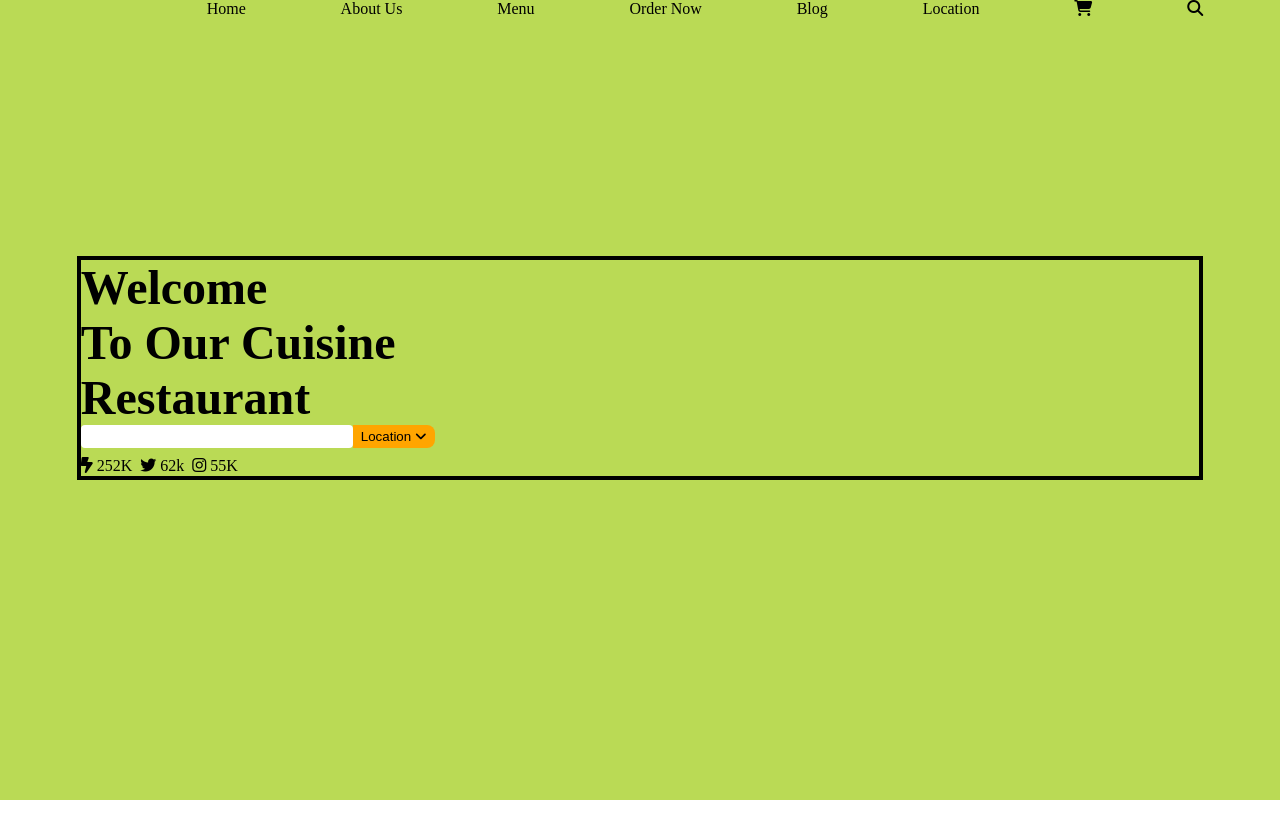
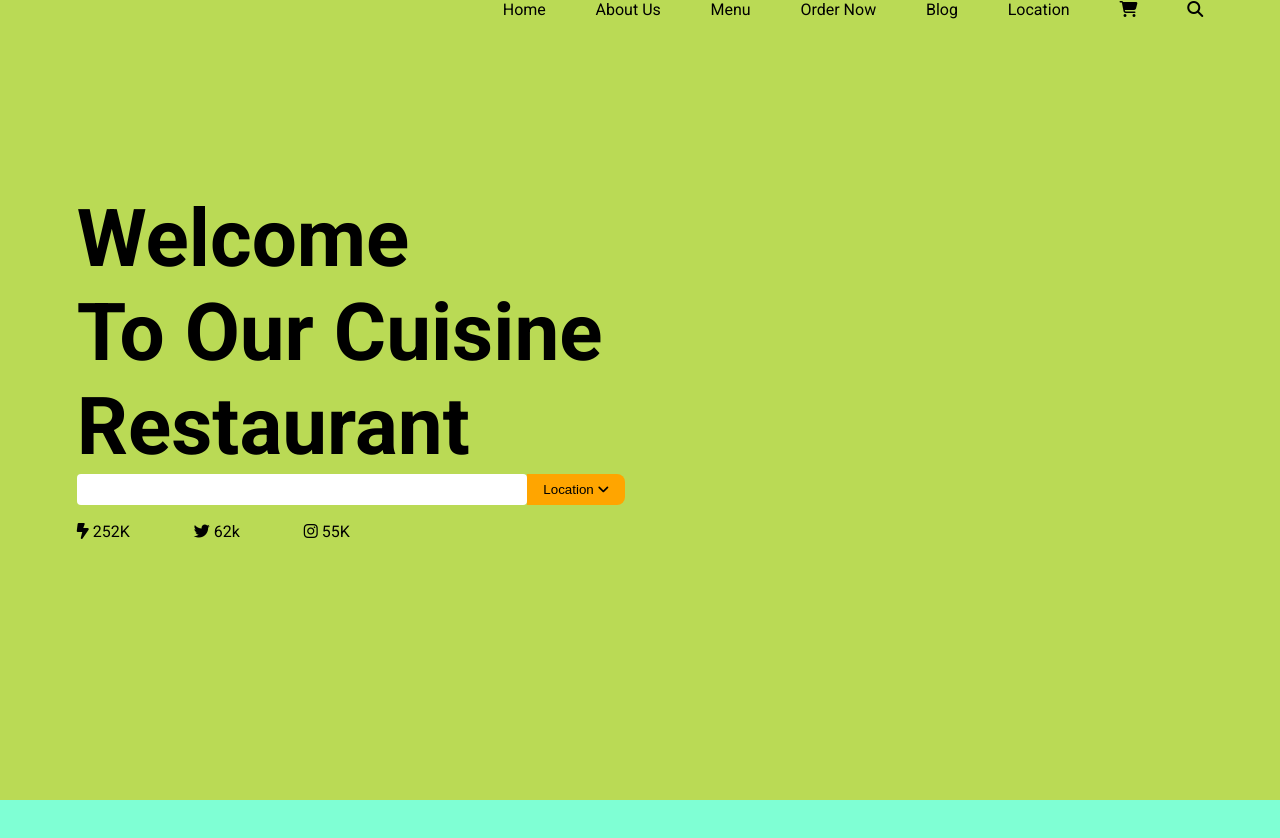
Before and after one commit to shoneriki/Restaurant-Page, a plain HTML site: page index.html in a window 1280 px wide. Before the commit the page ends 800 px from the top, so only its background shows below. Drawn offline with Linux system fonts and the light colour scheme.

Commit message:
second section started, some renaming for readability

```diff
--- /dev/null
+++ b/css/base-styles.css
@@ -0,0 +1,12 @@
+@import url('https://fonts.googleapis.com/css2?family=Roboto:wght@400;700&display=swap');
+* {
+  box-sizing: border-box
+}
+
+body,html {
+  margin: 0;
+  padding: 0;
+  width: 100%;
+  height: 100%;
+  font-family: Roboto;
+}
--- a/css/styles.css
+++ b/css/first-section.css
@@ -1,15 +1,4 @@
-* {
-  box-sizing: border-box
-}
-
-body,html {
-  margin: 0;
-  padding: 0;
-  width: 100%;
-  height: 100%;
-}
-
-#full-width-section1 {
+#section1 {
   background-color: #bada55;
   width: 100%;
   height: 100vh;
@@ -24,14 +13,13 @@ body,html {
 
 #welcome-text-container {
   position: absolute;
-  top: 32%;
+  top: 24%;
   width: 100%;
-  height: 224px;
-  border: 4px solid black;
+  height: 64%;
 }
 
 #welcome-text-container > h1 {
-  font-size: 3rem;
+  font-size: 5rem;
   margin: 0;
   padding: 0;
 }
@@ -43,10 +31,10 @@ body,html {
 
 
 #first-form-input {
-  padding: 4px;
+  padding: .5rem;
   border: none;
   border-radius: 4px;
-  width: 272px;
+  width: 40%;
 }
 
 #location-btn {
@@ -54,13 +42,13 @@ body,html {
   right: 4px;
   border: none;
   background-color: orange;
-  padding: 4px 8px;
+  padding: .5rem 1rem;
   border-radius: 0 8px 8px 0;
 }
 #welcome-likes {
   position: relative;
-  top: 32px;;
+  top: 3rem;
   display: flex;
-  gap: 8px;
+  gap: 4rem;
   z-index: 100;
 }
--- a/css/navbar.css
+++ b/css/navbar.css
@@ -1,3 +1,4 @@
+@import url('https://fonts.googleapis.com/css2?family=Roboto:wght@400;700&display=swap');
 nav {
   width: 100%;
 }
@@ -16,7 +17,7 @@ nav > ul {
 }
 
 .nav > ul > li {
-  margin-right: 7%;
+  margin-right: 3%;
 }
 
 .nav> ul> li:last-child {
--- /dev/null
+++ b/css/second-section.css
@@ -0,0 +1,8 @@
+#section2 {
+  background-color: aquamarine;
+  width: 100%;
+  height: 100vh;
+}
+
+#second-section {
+}
--- a/index.html
+++ b/index.html
@@ -5,12 +5,17 @@
   <meta http-equiv="X-UA-Compatible" content="IE=edge">
   <meta name="viewport" content="width=device-width, initial-scale=1.0">
   <title>Restaurant</title>
-  <link rel="stylesheet" href="./css/styles.css">
+  <link rel="stylesheet" href="./css/base-styles.css">
   <link rel="stylesheet" href="./css/navbar.css">
+  <link rel="stylesheet" href="./css/first-section.css">
+  <link rel="stylesheet" href="./css/second-section.css">
+  <link rel="preconnect" href="https://fonts.googleapis.com">
+  <link rel="preconnect" href="https://fonts.gstatic.com" crossorigin>
+  <link href="https://fonts.googleapis.com/css2?family=Roboto:wght@400;700&display=swap" rel="stylesheet">
   <script src="https://kit.fontawesome.com/8dcd3a832c.js" crossorigin="anonymous" defer></script>
 </head>
 <body>
-  <section id="full-width-section1">
+  <section id="section1">
     <section class="inner-container">
       <nav class="nav">
           <ul>
@@ -56,5 +61,10 @@
       </section>
     </section>
   </section>
+  <section id="section2">
+    <section class="inner-container">
+
+    </section>
+  </section>
 </body>
 </html>
```
